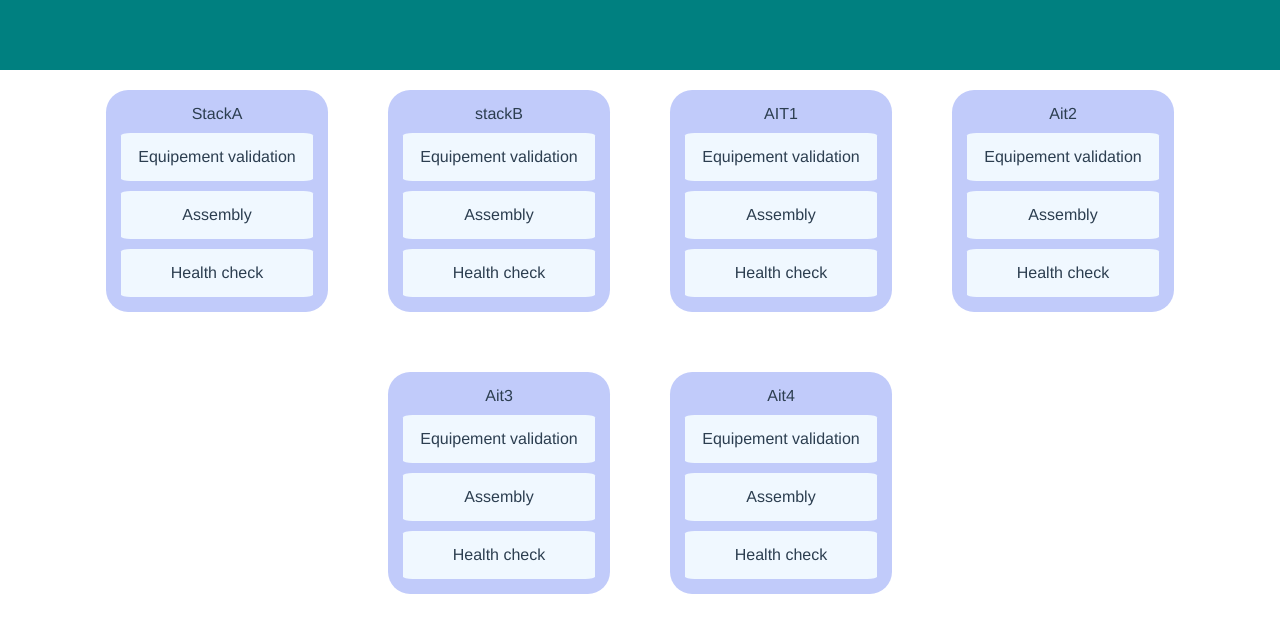
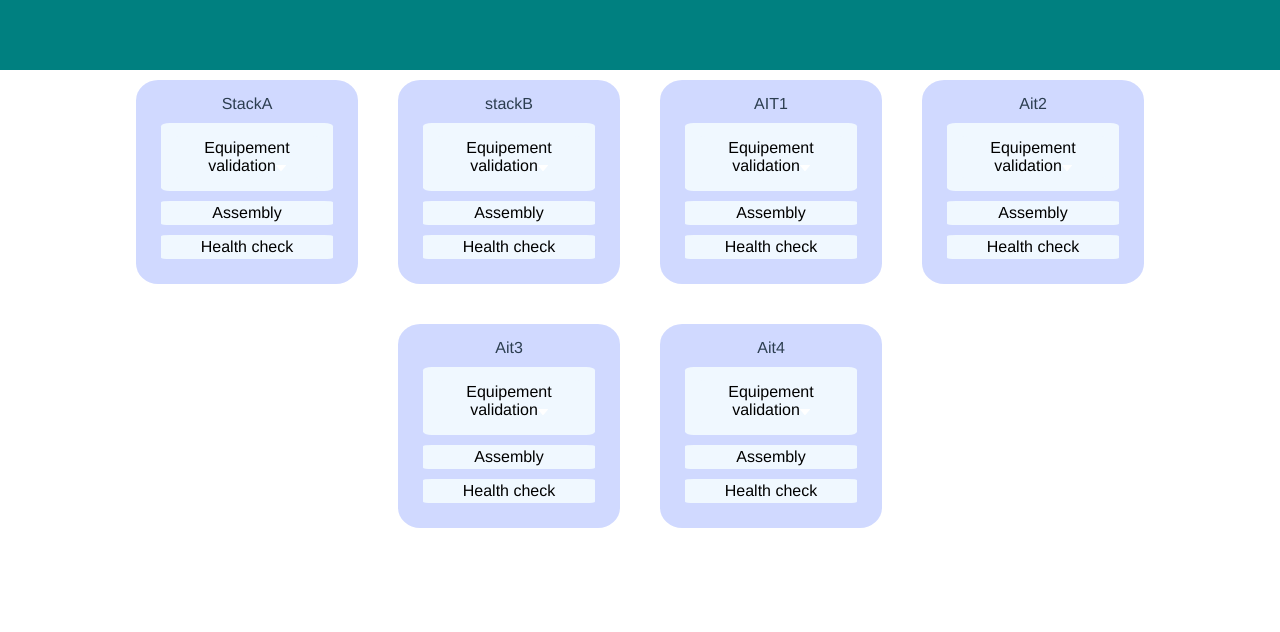
Before and after one commit to jungsooj/hycube, a Vue app: page / in a window 1280 px wide. Shown: the top 632 px of the page. Built offline with nearby package versions, Linux system fonts and the light colour scheme.

Commit message:
generating Equipement validation menu for stack A in components using the AitData2.json

```diff
--- a/src/App.vue
+++ b/src/App.vue
@@ -3,29 +3,34 @@
     <!--<h3> <a href="javascript:showImage()">show image</a> </h3>-->
   </header>
   <body>
-    <ComponentVue></ComponentVue>
+    <!--<ComponentVue></ComponentVue>-->
     <!--<LinkVue></LinkVue>-->
     <!--<img  id="myImageId" src="./assets/Creme_plan_AIT.png" />-->
+    <MenuComponent></MenuComponent>
   </body>
   <footer></footer>
 </template>
 
 <script>
 
-import ComponentVue from './components/ComponentVue.vue'
+//import ComponentVue from './components/ComponentVue.vue'
 //import LinkVue from './LinkTest/TheMenu.vue'
+//import ComponentVue from './TestComponents/ComponentVue.vue'
+import MenuComponent from './menu/MenuComponent.vue';
 
 export default {
   name: 'App',
   components: {
-   ComponentVue,
-   //LinkVue
+    //ComponentVue,
+    //ComponentVue
+    //LinkVue
+    MenuComponent,
   },
   methods:{
     showImage() {
     var img = document.getElementById('myImageId');
     img.style.visibility = 'visible';
-}
+  }
   }
 }
 </script>
--- /dev/null
+++ b/src/TestComponents/ComponentVue.vue
@@ -0,0 +1,79 @@
+<template>
+    <nav>
+        <div class="items" v-for="(name,index) in menu" :key="index" >
+            <p> {{name}} </p>
+            <div class="menu-item" :class="{blue: isBlue}">
+                <DropDown title="Equipement validation" :items="menu" :data="data"></DropDown>
+            </div>
+            <div class="menu-item">
+                <DropDown title="Assembly" :items="menu"></DropDown>
+            </div>
+            <div class="menu-item">
+                <DropDown title="Health check" :items="menu"></DropDown>
+            </div>
+        </div>
+    </nav>
+</template>
+
+<script>
+import DropDown from './DropDown.vue'
+
+'use strict';
+let jsonData = require('../data/AitData2.json');
+
+export default{
+    compoenents: {
+       DropDown
+    },
+    data() {
+        return {
+            data: Object.values(Object.values(jsonData)[0])[2]["path"], // get paths /states and names
+            data2: Object.values(Object.values(Object.values(jsonData)[0]))['name'],
+            data3: Object.keys(Object.values(jsonData)[0]), //Menu list
+            menu: Object.keys(jsonData),
+            subMenu: Object.keys(Object.values(jsonData)[0]),
+
+        };
+    },
+    methods:{
+        isBlue(){
+            return true;
+        }
+    }
+}
+</script>
+
+<style>
+.items {
+    width: 15%;
+    margin: 20px;
+    background-color: #d0d9ff;
+    padding: 15px;
+    border-radius: 10%;
+    display: inline-block;
+}
+.menu-item.active,
+.menu-item:hover {
+    background-color: rgb(132, 140, 214);
+    border-bottom-color: rgb(74, 56, 180);
+}
+a {
+    color: inherit;
+    text-decoration:none;
+}
+.menu-item{
+    color: black;
+    border-bottom: 3px solid transparent;
+    transition:0.4s;
+    background-color: aliceblue;
+    margin:10px;
+    padding: 3px;
+    cursor: pointer;
+    border-radius: 5%;
+    text-align: center;
+
+}
+.blue{
+    background-color: #b0bdf8;
+}
+</style>
--- /dev/null
+++ b/src/TestComponents/DropDown.vue
@@ -0,0 +1,64 @@
+<template>
+    <div class="menu-item" @click="setOpen()">
+        <a href="">
+            {{ title }}
+        </a>
+         <svg viewBox="0 0 1030 638" width="10">
+            <path d="M1017 68L541 626q-11 12-26 12t-26-12L13
+            68Q-3 49 6 24.5T39 0h952q24 0 33 24.5t-7 34.5z"
+            fill="#FFF"></path>
+        </svg>
+    </div>
+    <transition name="fade" appear>
+        <div class="sub-menu" v-if="isMenuOpen()">
+            <div class="menu-item" v-for="(item,i) in items" :key="i" >
+                <a href="" target="_blank" rel="noopener noreferrer">
+                    {{item}}
+                </a>
+            </div>
+        </div>
+    </transition>
+
+    <!-- width: max-content-->
+</template>
+
+<script>
+
+export default{
+    props: ['title', 'items', 'data'],
+    data() {
+        return {
+            open: false
+        }
+    },
+    methods: {
+         isMenuOpen() {
+             return this.open;
+        },
+        setOpen(){
+            this.open = !this.open;
+        }
+    }
+}
+</script>
+
+<style>
+
+.sub-menu{
+   background-color:rgb(223, 219, 219);
+
+}
+.menu-item.active,
+.menu-item:hover{
+    background-color: rgb(116, 141, 141);
+    border-bottom-color: rgb(70, 96, 209);
+}
+.fade-enter-active,
+.fade-leave-active {
+    transition: all, 2s ease-out;
+}
+.fade-enter,
+.fade-leave-to {
+    opacity: 0;
+}
+</style>
--- a/src/components/ComponentMenu.vue
+++ b/src/components/ComponentMenu.vue
@@ -6,7 +6,6 @@
                 <MenuItems v-for="(item, index) in items" :name="item.name" :key="index"></MenuItems>
             </div>
         </nav>
-
     </div>
 </template>
 
@@ -58,8 +57,6 @@ export default{
     padding: 15px;
     border-radius: 10%;
     display: inline-block;
-
-
 }
 .blue{
     background-color: #c1cbfa;
--- /dev/null
+++ b/src/menu/MenuComponent.vue
@@ -0,0 +1,27 @@
+<template>
+    <div class="component">
+        <TheMenu v-for="(d, index) in data" :listName="d" :key="index"></TheMenu>
+    </div>
+</template>
+
+<script>
+'use strict';
+let jsonData = require('../data/AitData2.json');
+
+import TheMenu from './TheMenu.vue'
+
+export default{
+    components:{
+        TheMenu
+    },
+    data() {
+        return{
+            data: Object.keys(jsonData)
+        }
+    }
+}
+</script>
+
+<style>
+
+</style>
--- /dev/null
+++ b/src/menu/SubMenu.vue
@@ -0,0 +1,62 @@
+<template>
+    <div class="menu-item" @click="setOpen()">
+        <a href="">
+            {{ title }}
+        </a>
+         <svg viewBox="0 0 1030 638" width="10">
+            <path d="M1017 68L541 626q-11 12-26 12t-26-12L13
+            68Q-3 49 6 24.5T39 0h952q24 0 33 24.5t-7 34.5z"
+            fill="#FFF"></path>
+        </svg>
+    </div>
+    <transition name="fade" appear>
+        <div class="sub-menu" v-if="isMenuOpen()">
+            <div class="menu-item" v-for="(item,i) in items" :key="i" >
+                <a href="" target="_blank" rel="noopener noreferrer">
+                    {{item}}
+                </a>
+            </div>
+        </div>
+    </transition>
+
+</template>
+
+<script>
+
+export default{
+    props: ['title', 'items'],
+    data() {
+        return {
+            open: false
+        }
+    },
+    methods: {
+         isMenuOpen() {
+             return this.open;
+        },
+        setOpen(){
+            this.open = !this.open;
+        }
+    }
+}
+</script>
+
+<style>
+.sub-menu{
+    background-color: rgb(223,219,219);
+}
+
+.menu-item.active,
+.menu-item:hover{
+    background-color: rgb(116,141,141);
+    border-bottom-color: rgb(70,96,209);
+}
+.fade-enter-active,
+.fade-leave-active{
+    transition: all, 2s ease-out;
+}
+.fade-enter,
+fade-leave-to {
+    opacity: 0;
+}
+</style>
--- /dev/null
+++ b/src/menu/TheMenu.vue
@@ -0,0 +1,74 @@
+<template>
+    <div class="list">
+        {{ listName }}
+        <nav>
+            <div class="component">
+                <div class="menu-item">
+                    <SubMenu title="Equipement validation" :items="menuItems"></SubMenu>
+                </div>
+                <div class="menu-item">
+                    Assembly
+                </div>
+                <div class="menu-item">
+                    Health check
+                </div>
+            </div>
+        </nav>
+
+    </div>
+</template>
+
+<script>
+import SubMenu from './SubMenu.vue';
+
+'use strict';
+let jsonData = require('../data/AitData2.json');
+
+export default{
+ components: {
+    SubMenu
+  },
+  data: () => {
+      return {
+         menuItems: Object.keys(Object.values(jsonData)[0])
+        }
+    },
+    props: {
+            listName : {
+                default: "valeur par default"
+            }
+        },
+}
+
+</script>
+<style>
+.list{
+    width: 15%;
+    margin: 20px;
+    background-color: #d0d9ff;
+    padding: 15px;
+    border-radius: 10%;
+    display: inline-block;
+
+
+}
+.menu-item{
+    color: black;
+    background-color: aliceblue;
+    margin:10px;
+    padding:3px;
+    transition: 0.2s;
+    cursor: pointer;
+    border-radius: 5%;
+    text-align: center ;
+}
+.menu-item.active,
+.menu-item:hover {
+    background-color: rgb(132, 140, 214);
+    border-bottom-color: rgb(74, 56, 180);
+}
+a{
+    color: inherit;
+    text-decoration: none;
+}
+</style>
```
